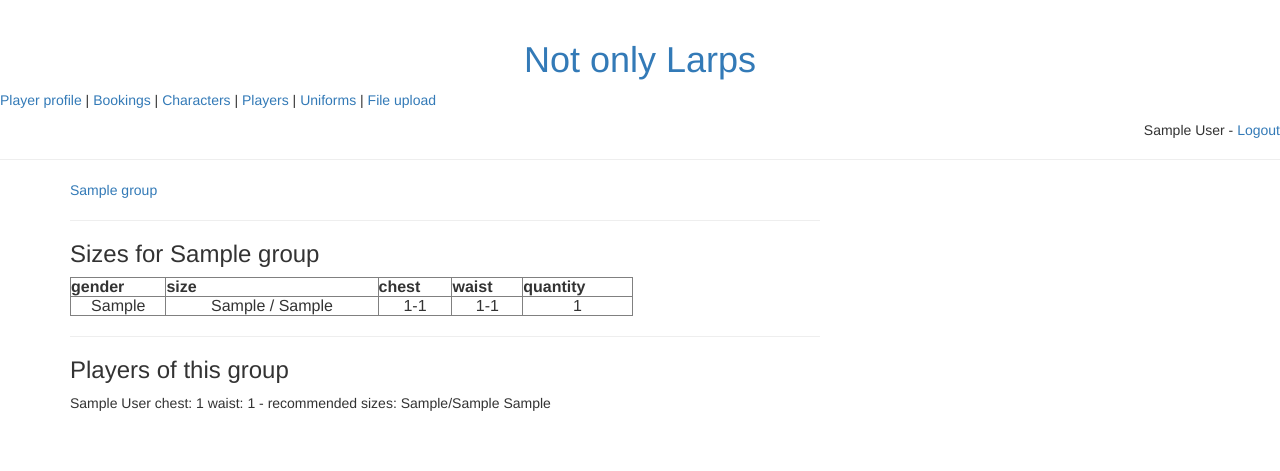
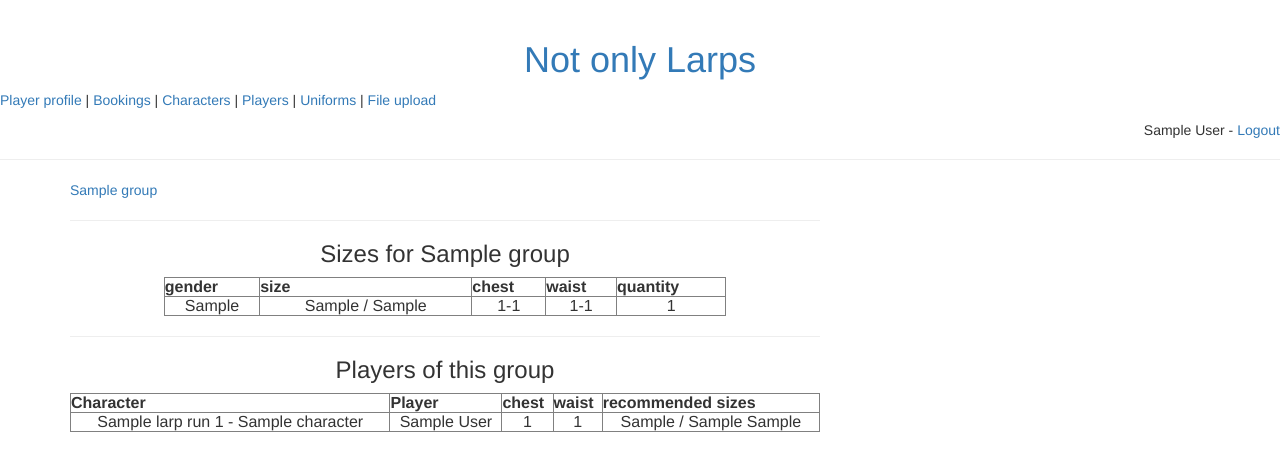
Before and after one commit to Adavideo/larps, a Django app: page /larps/uniform_sizes/1 in a window 1280 px wide. Shown: the top 471 px of the page. Run offline with Django 3.2, Linux system fonts and the light colour scheme; a user stored in the database is signed in; tables that the repository leaves empty hold one stand-in row (values such as "Sample post"); some libraries are stand-ins or nearby versions.

Commit message:
Added larp and character information to the uniforms page

```diff
--- a/larps/models.py
+++ b/larps/models.py
@@ -101,6 +101,14 @@ class Group(models.Model):
             player_profiles_list.extend(player_profiles)
 
         return player_profiles_list
+
+    def character_assigment_for_user(self, user):
+        user_assigments = CharacterAssigment.objects.filter(user=user)
+        assigments_on_this_group = []
+        for assigment in user_assigments:
+            if assigment.character.group == self:
+                assigments_on_this_group.append(assigment)
+        return assigments_on_this_group
 
 
 class Race(models.Model):
--- a/larps/templates/larps/uniforms.html
+++ b/larps/templates/larps/uniforms.html
@@ -10,7 +10,7 @@
 
 
   {% if group %}
-    <hr>
+    <hr><center>
     <h3>Sizes for {{ group.name }}</h3>
     {% if sizes %}
       <table border=1 style="width:75%">
@@ -37,13 +37,32 @@
 
   {% if players %}
     <hr>
+
     <h3>Players of this group</h3>
-    {% for player in players %}
-        {{ player.info }} chest: {{ player.info.chest }} waist: {{ player.info.waist }} - recommended sizes:
-          {% for size in player.sizes %}
-              {{ size.american_size }}/{{ size.european_size }} {{ size.gender }}
-          {% endfor %}<br>
-    {% endfor %}
+
+    <table border=1 style="width:100%">
+      <th align="center">Character</th>
+      <th align="center">Player</th>
+      <th align="center">chest</th>
+      <th align="center">waist</th>
+      <th align="center">recommended sizes</th>
+
+      {% for player in players %}
+        <tr>
+          <td align="center">
+          {% for assigment in player.character_assigments %}
+             {{ assigment.character.group.larp.name }} run {{ assigment.run }} -
+             {{ assigment.character.name }}
+          {% endfor %} </td>
+          <td align="center"> {{ player.info }}  </td>
+          <td align="center"> {{ player.info.chest }} </td>
+          <td align="center"> {{ player.info.waist }}  </td>
+          <td align="center">
+            {% for size in player.sizes %}
+                {{ size.american_size }} / {{ size.european_size }} {{ size.gender }}
+            {% endfor %}  </td>
+        </tr>
+      {% endfor %}
   {% endif %}
-
+  </center>
 {% endblock %}
--- a/larps/views.py
+++ b/larps/views.py
@@ -153,7 +153,8 @@ def get_players_list(selected_uniform):
     players_list = []
     for player in players_profiles:
         sizes = selected_uniform.recommend_sizes(player=player)
-        players_list.append( { "info": player, "sizes": sizes} )
+        character_assigments = selected_uniform.group.character_assigment_for_user(player.user)
+        players_list.append( { "info": player, "sizes": sizes, "character_assigments": character_assigments } )
     return players_list
 
 def increment_quantity(sizes_with_quantities, size_to_increment):
```
